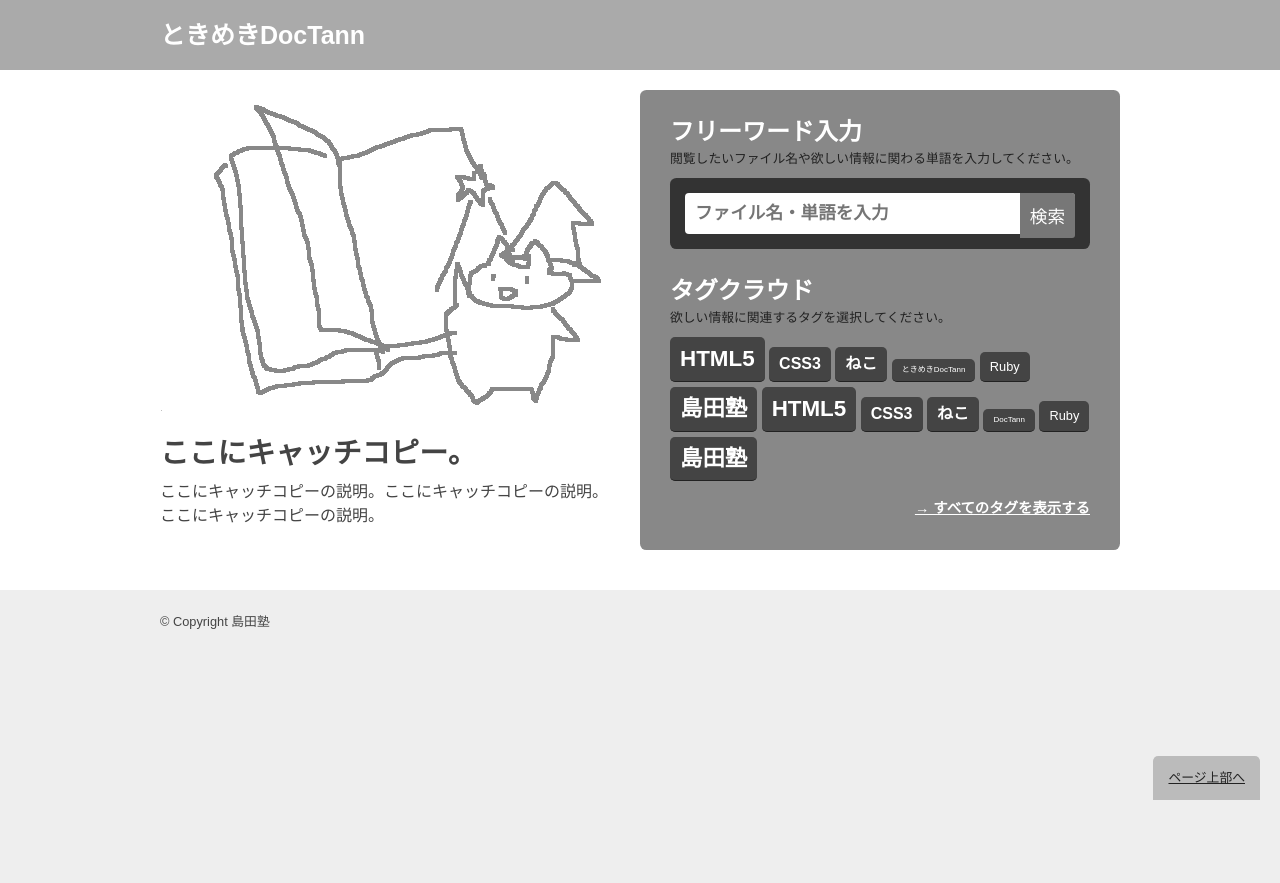
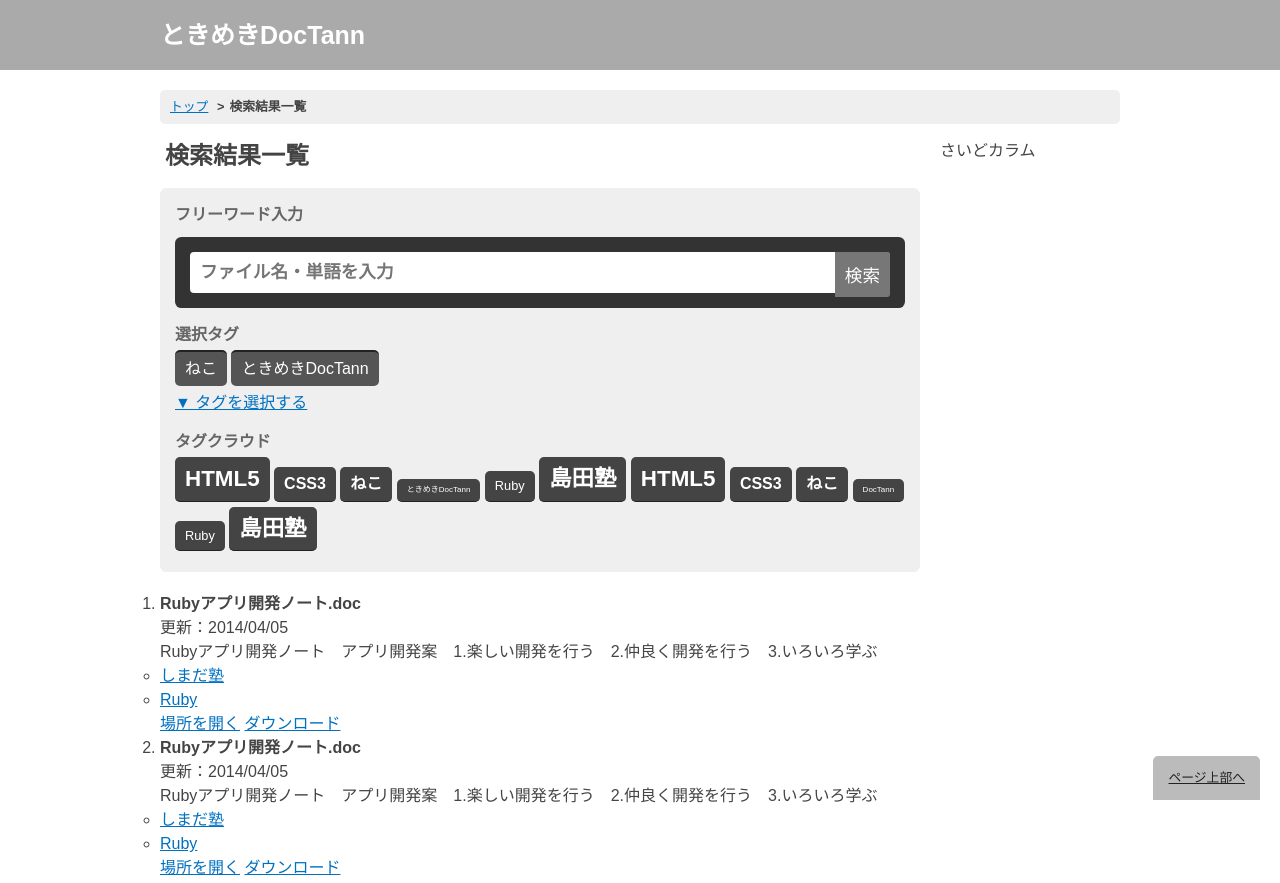
Before and after one commit to massirohuyu/tokimeki-doctann, a plain HTML site: page freeword.html in a window 1280 px wide. Shown: the top 883 px of the page. Before the commit the page ends 800 px from the top, so only its background shows below. Drawn offline with Linux system fonts and the light colour scheme.

Commit message:
freeword.htmlの作成

```diff
--- a/css/common.css
+++ b/css/common.css
@@ -64,6 +64,7 @@ a:active {
 .containner .footer {
   padding: 20px;
   background-color: #eee;
+  clear: both;
 }
 
 .containner .footer > .copyright {
@@ -88,6 +89,173 @@ a:active {
   border-top-right-radius: 0.4em;
 }
 
+.containner > .main > .main-column {
+  margin-right: 200px;
+}
+
+.containner > .main > .side-column {
+  float: right;
+  width: 180px;
+}
+
+.containner > .main > .main-column > .title {
+  font-size: 1.5em;
+  margin-bottom: 15px;
+  /* border-left: 10px #555 solid; */
+  padding: 5px ;
+  vertical-align: middle;
+}
+
+/*パンくずリスト--------*/
+
+.containner .main .breadcrumb {
+  background-color: #efefef;
+  border-radius: 5px;
+  padding: 5px 10px;
+  margin-bottom: 15px;
+  font-size: 0.8em;
+}
+
+.containner .main .breadcrumb > li{
+  display: inline-block;
+  vertical-align: bottom;
+}
+
+.containner .main .breadcrumb > li.current{
+  font-weight: bold;
+}
+
+.containner .main .breadcrumb > li a{
+  display: inline-block;
+}
+
+.containner .main .breadcrumb > li:before{
+  display: inline;
+  content: ">";
+  padding: 0 5px;
+}
+
+.containner .main .breadcrumb > li:first-child:before{
+  display: none;
+}
+
+/*検索系--------*/
+
+.containner .main .search{
+  -webkit-box-sizing : border-box ;
+  -moz-box-sizing : border-box ;
+  box-sizing : border-box ;
+  padding: 15px 15px 1px;
+  margin-bottom: 20px;
+  background-color: #efefef;
+  color: #444;
+  border-radius: 0.4em;
+}
+
+.containner .main .search .module{
+  margin-bottom: 15px;
+}
+
+.containner .main .search .module h2{
+  font-size: 1em;
+  color: #666;
+  margin-bottom: 3px;
+}
+
+.containner .main .search .module h3{
+  font-size: 0.8em;
+  font-weight: normal;
+  line-height: 1.5em;
+}
+
+.containner .main .search .freeword{
+  position: relative;
+  text-align: right;
+  background-color: #333;
+  padding: 15px;
+  margin: 10px 0;
+  border-radius: 0.4em;
+}
+
+.containner .main .search .freeword [type="text"]{
+  -webkit-box-sizing : border-box ;
+  -moz-box-sizing : border-box ;
+  box-sizing : border-box ;
+  border: none;
+  padding: 10px 3.5em 10px 10px;
+  font-size: 1.1em;
+  font-weight: bold;
+  color: #444;
+  width: 100%;
+  border-radius: 4px;
+}
+
+.containner .main .search .freeword [type="submit"]{
+  position: absolute;
+  right: 15px;
+  top: 15px;
+  border: none;
+  background-color: #777;
+  color: #fff;
+  padding: 10px;
+  font-size: 1.1em;
+  border-top-right-radius: 3px;
+  border-bottom-right-radius: 3px;
+  -webkit-appearance: none;
+}
+
+.containner .main .tagcloud > li{
+  display: inline-block;
+  margin-bottom: 5px;
+  vertical-align: bottom;
+}
+
+.containner .main .tagcloud > li a{
+  display: block;
+  padding: 5px 10px;
+  background-color: #444;
+  color: #fff;
+  border-radius: 5px;
+  border-bottom: 1px #222 solid;
+  text-decoration: none;
+}
+
+.containner .main .tags-selected .tagcloud > li a,
+.containner .main .tagcloud > li a.selected {
+  background-color: #555;
+  border-top: 2px #222 solid;
+  border-bottom: none;
+}
+
+.containner .main .tagcloud > li a.lank1{
+  font-size: 1.4em;
+  line-height: 1.5em;
+  font-weight: bold;
+}
+
+.containner .main .tagcloud > li a.lank2{
+  font-size: 1em;
+  line-height: 1.5em;
+  font-weight: bold;
+}
+
+.containner .main .tagcloud > li a.lank3{
+  font-size: 0.8em;
+  line-height: 1.5em;
+}
+
+.containner .main .tagcloud > li a.lank4{
+  font-size: 0.5em;
+  line-height: 1.5em;
+}
+
+.containner .main .tagcloud-all-btn {
+  text-align: right;
+  font-weight: bold;
+  font-size: 0.9em;
+}
+
+
 /*indexの構成要素-------*/
 
 #index .containner > .main > .catch{
@@ -111,17 +279,6 @@ a:active {
   float: left;
   color: #222;
   border-radius: 0.4em;
-}
-
-@media screen and (max-width:768px){ /*タブレット、スマホ用*/
-  #index .containner > .main > .catch{
-    width: 100%;
-  }
-
-  #index .containner > .main > .search{
-    width: 100%;
-  }
-
 }
 
 #index .containner > .main > .catch hgroup{
@@ -149,89 +306,31 @@ a:active {
   line-height: 1.5em;
 }
 
-#index .containner > .main > .search .freeword{
-  position: relative;
-  text-align: right;
-  background-color: #333;
-  padding: 15px;
-  margin: 10px 0;
-  border-radius: 0.4em;
-}
-
-#index .containner > .main > .search .freeword [type="text"]{
-  -webkit-box-sizing : border-box ;
-  -moz-box-sizing : border-box ;
-  box-sizing : border-box ;
-  border: none;
-  padding: 10px 3.5em 10px 10px;
-/*  margin-bottom: 10px;*/
-  font-size: 1.1em;
-  font-weight: bold;
-  color: #444;
-  width: 100%;
-  border-radius: 4px;
-}
-
-#index .containner > .main > .search .freeword [type="submit"]{
-  position: absolute;
-  right: 15px;
-  top: 15px;
-  border: none;
-  background-color: #777;
-  color: #fff;
-  padding: 10px;
-  font-size: 1.1em;
-  border-top-right-radius: 3px;
-  border-bottom-right-radius: 3px;
-  -webkit-appearance: none;
-}
-
 #index .containner > .main > .search .tagcloud{
   margin: 10px 0;
 }
 
-#index .containner > .main > .search .tagcloud > li{
-  display: inline-block;
-  margin-bottom: 5px;
-  vertical-align: bottom;
-}
+@media screen and (max-width:768px){ /*タブレット、スマホ用*/
+  #index .containner > .main > .catch{
+    width: 100%;
+  }
 
-#index .containner > .main > .search .tagcloud > li a{
-  display: block;
-  padding: 5px 10px;
-  background-color: #444;
-  color: #fff;
-  border-radius: 5px;
-  border-bottom: 1px #222 solid;
-  text-decoration: none;
-}
+  #index .containner > .main > .search{
+    width: 100%;
+    padding: 15px 15px 0;
+  }
 
-#index .containner > .main > .search .tagcloud > li a.lank1{
-  font-size: 1.4em;
-  line-height: 1.5em;
-  font-weight: bold;
-}
+  #index .containner > .main > .search .module{
+    margin-bottom: 20px;
+  }
 
-#index .containner > .main > .search .tagcloud > li a.lank2{
-  font-size: 1em;
-  line-height: 1.5em;
-  font-weight: bold;
-}
+  #index .containner > .main > .search .freeword [type="text"]{
+    font-size: 0.9em;
+  }
 
-#index .containner > .main > .search .tagcloud > li a.lank3{
-  font-size: 0.8em;
-  line-height: 1.5em;
-}
-
-#index .containner > .main > .search .tagcloud > li a.lank4{
-  font-size: 0.5em;
-  line-height: 1.5em;
-}
-
-#index .containner > .main > .search .tagcloud-all-btn {
-  text-align: right;
-  font-weight: bold;
-  font-size: 0.9em;
+  #index .containner > .main > .search .freeword [type="submit"]{
+    font-size: 0.9em;
+  }
 }
 
 /*共通に使用するclass-------*/
--- a/freeword.html
+++ b/freeword.html
@@ -4,7 +4,7 @@
     <meta charset="UTF-8">
     <meta http-equiv="X-UA-Compatible" content="IE=Edge,chrome=1">
     <meta name="viewport" content="width=device-width, initial-scale=1.0">
-    <title>ときめきDocTann</title>
+    <title>検索結果一覧 - ときめきDocTann</title>
     <link rel="stylesheet" href="./css/html5reset-1.6.1.css" type='text/css' media='all'>
     <link rel="stylesheet" href="./css/common.css" type='text/css' media='all'>
     <script src="./js/respond.min.js"></script>
@@ -14,36 +14,40 @@
     <meta name="description" content="「ときめきDocTann」は社内の情報・ファイル共有サービスです。">
     <meta name="keywords" content="ときめきDocTann, 情報, ファイル, 共有, 社内">
   </head>
-  <body id="index">
+  <body id="search-list">
     <div class="containner" id="page-top">
       <header class="header">
-        <p class="title">ときめきDocTann</p>
+        <h1 class="title">ときめきDocTann</>
 <!--        ここは小さいロゴにする。-->
       </header>
-      <div class="main clearfix">
-        <div class="catch">
-          <hgroup>
-            <h1><img src="./images/catch.png" alt="ときめきDoctann" width="100%"></h1>
-            <h2>ここにキャッチコピー。</h2>
-          </hgroup>
-          <p>ここにキャッチコピーの説明。ここにキャッチコピーの説明。ここにキャッチコピーの説明。</p>
-        </div><!--/catch-->
+      <div class="main">
+        <ul class="breadcrumb">
+          <li><a href="/">トップ</a></li>
+          <li class="current">検索結果一覧</li>
+        </ul>
+        <div class="side-column">
+          さいどカラム
+        </div><!--/side-column-->
+        <div class="main-column">
+          <h1 class="title">検索結果一覧</h1>
           <div class="search">
             <article class="module">
-            <hgroup>
               <h2>フリーワード入力</h2>
-              <h3>閲覧したいファイル名や欲しい情報に関わる単語を入力してください。</h3>
-            </hgroup>
               <form method="get" action="freeword.html" class="freeword">
                 <input type="text" value="" name="word" placeholder="ファイル名・単語を入力">
                 <input type="submit" value="検索">
               </form>
             </article>
-          <article class="module">
-            <hgroup>
+            <article class="module tags-selected">
+              <h2>選択タグ</h2>
+              <ul class="tagcloud">
+                <li><a href="tagcloud.html">ねこ</a></li>
+                <li><a href="tagcloud.html">ときめきDocTann</a></li>
+              </ul>
+              <a href="javascript:void(0);" class="opcl-tagcloud">▼ タグを選択する</a>
+            </article>
+            <article class="module hidden" id="tagcloud">
               <h2>タグクラウド</h2>
-              <h3>欲しい情報に関連するタグを選択してください。</h3>
-            </hgroup>
               <ul class="tagcloud">
                 <li><a href="tagcloud.html" class="lank1">HTML5</a></li>
                 <li><a href="tagcloud.html" class="lank2">CSS3</a></li>
@@ -58,9 +62,39 @@
                 <li><a href="tagcloud.html" class="lank3">Ruby</a></li>
                 <li><a href="tagcloud.html" class="lank1">島田塾</a></li>
               </ul>
-            <p class="tagcloud-all-btn"><a href="tagcloud-all.html">→ すべてのタグを表示する</a></p>
             </article>
           </div><!--/search-->
+          <article class="result-box">
+            <ol class="list">
+              <li>
+                <h2 class="title">Rubyアプリ開発ノート.doc</h2>
+                <p class="update">更新：2014/04/05</p>
+                <p class="content">Rubyアプリ開発ノート　アプリ開発案　1.楽しい開発を行う　2.仲良く開発を行う　3.いろいろ学ぶ</p>
+                <ul class="tags">
+                  <li><a href="tagcloud.html">しまだ塾</a></li>
+                  <li><a href="tagcloud.html">Ruby</a></li>
+                </ul>
+                <div class="actions">
+                  <a href="javascript:void(0);" class="open-btn">場所を開く</a>
+                  <a href="javascript:void(0);" class="dl-btn">ダウンロード</a>
+                </div>
+              </li>
+              <li>
+                <h2 class="title">Rubyアプリ開発ノート.doc</h2>
+                <p class="update">更新：2014/04/05</p>
+                <p class="content">Rubyアプリ開発ノート　アプリ開発案　1.楽しい開発を行う　2.仲良く開発を行う　3.いろいろ学ぶ</p>
+                <ul class="tags">
+                  <li><a href="tagcloud.html">しまだ塾</a></li>
+                  <li><a href="tagcloud.html">Ruby</a></li>
+                </ul>
+                <div class="actions">
+                  <a href="javascript:void(0);" class="open-btn">場所を開く</a>
+                  <a href="javascript:void(0);" class="dl-btn">ダウンロード</a>
+                </div>
+              </li>
+            </ol>
+          </article><!--/resultbox-->
+        </div><!--/main-column-->
       </div><!--/main-->
       <footer class="footer">
         <p class="copyright">© Copyright 島田塾</p>
```
Lines whose indentation alone changed are shown as unchanged.
